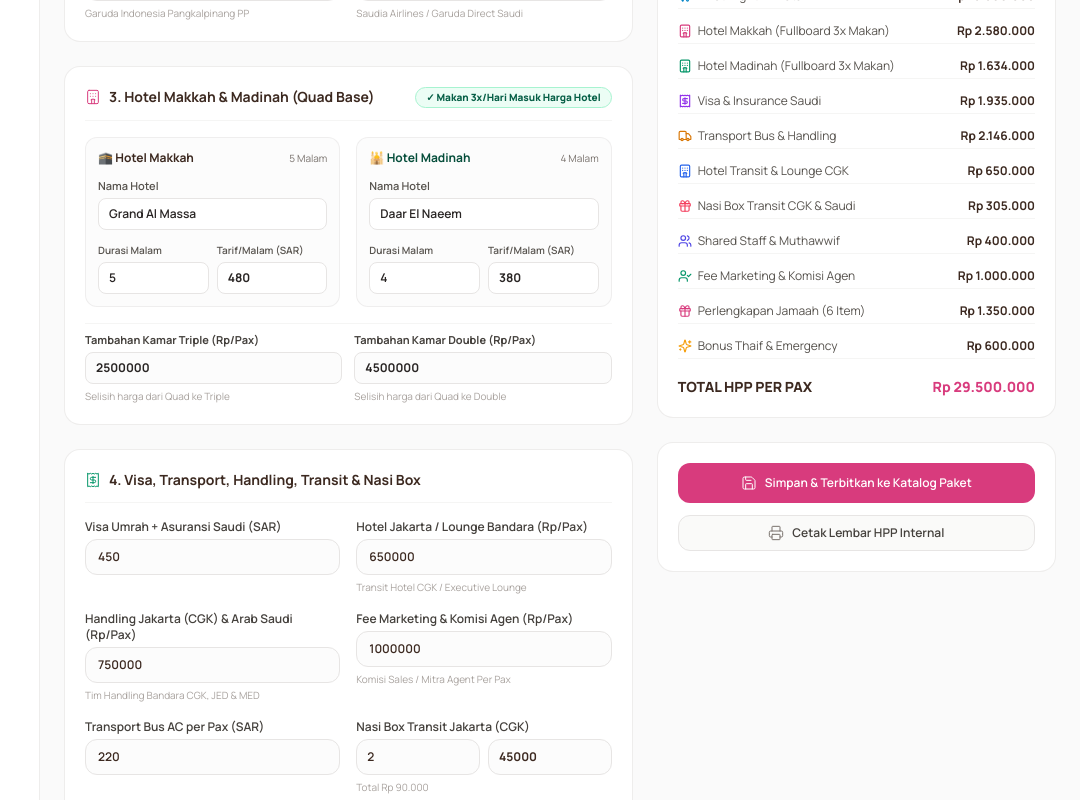
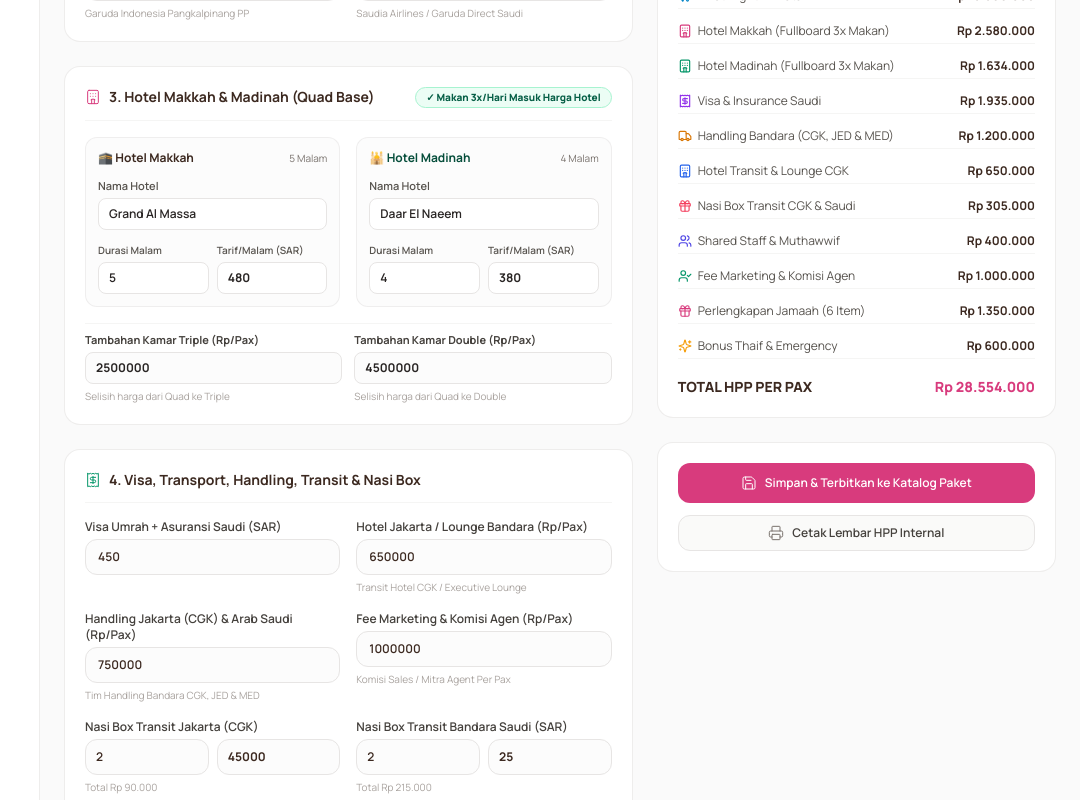
Before and after one commit to darcia2024/elmassa-administration, a Next.js app: page /paket/kalkulator in a window 1280 px wide. Shown: the part 800-1600 px from the top of the page, without its empty margins (200-1280 px from the left). Built offline with nearby package versions, Linux system fonts and the light colour scheme; sample sign-in values are in the browser's storage.

Commit message:
fix: remove transport bus AC from HPP calculator

```diff
--- a/app/paket/kalkulator/page.tsx
+++ b/app/paket/kalkulator/page.tsx
@@ -60,8 +60,7 @@ export default function PackageCalculatorPage() {
   // Visa & Saudi Mandatory Insurance
   const [visaAndInsuranceSar, setVisaAndInsuranceSar] = useState(450); // 450 SAR per pax
 
-  // Transport & Handling
-  const [transportBusSarPerPax, setTransportBusSarPerPax] = useState(220); // Bus AC Makkah-Madinah-Jeddah-Thaif
+  // Handling & Airport
   const [handlingBandaraIdr, setHandlingBandaraIdr] = useState(450000); // Handling JED & CGK
   const [handlingJakartaSaudiIdr, setHandlingJakartaSaudiIdr] = useState(750000); // Handling Terpadu Jakarta (CGK) & Arab Saudi (JED/MED) per pax
 
@@ -121,9 +120,8 @@ export default function PackageCalculatorPage() {
     // 3. Visa & Insurance
     const visaInsuranceIdr = sarToIdr(visaAndInsuranceSar);
 
-    // 4. Transport & Handling
-    const transportBusIdr = sarToIdr(transportBusSarPerPax);
-    const totalTransportHandling = transportBusIdr + handlingBandaraIdr + handlingJakartaSaudiIdr;
+    // 4. Handling Bandara
+    const totalTransportHandling = handlingBandaraIdr + handlingJakartaSaudiIdr;
 
     // 5. Transit & Lounge
     const totalTransitLounge = hotelTransitLoungeIdr;
@@ -191,7 +189,6 @@ export default function PackageCalculatorPage() {
       madinahHotelPerPaxIdr,
       totalHotelIdr,
       visaInsuranceIdr,
-      transportBusIdr,
       totalTransportHandling,
       totalTransitLounge,
       nasiBoxJakartaTotalIdr,
@@ -218,7 +215,6 @@ export default function PackageCalculatorPage() {
     madinahRoomSarPerNight,
     madinahNights,
     visaAndInsuranceSar,
-    transportBusSarPerPax,
     handlingBandaraIdr,
     handlingJakartaSaudiIdr,
     hotelTransitLoungeIdr,
@@ -567,16 +563,6 @@ export default function PackageCalculatorPage() {
                   <p className="text-[10px] text-stone-400">Komisi Sales / Mitra Agent Per Pax</p>
                 </div>
 
-                <div className="space-y-1">
-                  <label className="font-semibold text-stone-700">Transport Bus AC per Pax (SAR)</label>
-                  <input
-                    type="number"
-                    value={transportBusSarPerPax}
-                    onChange={(e) => setTransportBusSarPerPax(Number(e.target.value))}
-                    className="w-full h-9 rounded-xl border border-stone-200 bg-stone-50/50 px-3 text-xs font-semibold text-brand-cocoa outline-none focus:border-brand-pink"
-                  />
-                </div>
-
                 {/* Nasi Box Jakarta */}
                 <div className="space-y-1">
                   <label className="font-semibold text-stone-700">Nasi Box Transit Jakarta (CGK)</label>
@@ -885,7 +871,7 @@ export default function PackageCalculatorPage() {
 
                 <div className="flex items-center justify-between py-1 border-b border-stone-100">
                   <span className="text-stone-600 flex items-center gap-1.5">
-                    <Truck className="h-3.5 w-3.5 text-amber-600" /> Transport Bus & Handling
+                    <Truck className="h-3.5 w-3.5 text-amber-600" /> Handling Bandara (CGK, JED & MED)
                   </span>
                   <span className="font-bold text-brand-cocoa">{formatRupiah(calculations.totalTransportHandling)}</span>
                 </div>
```
